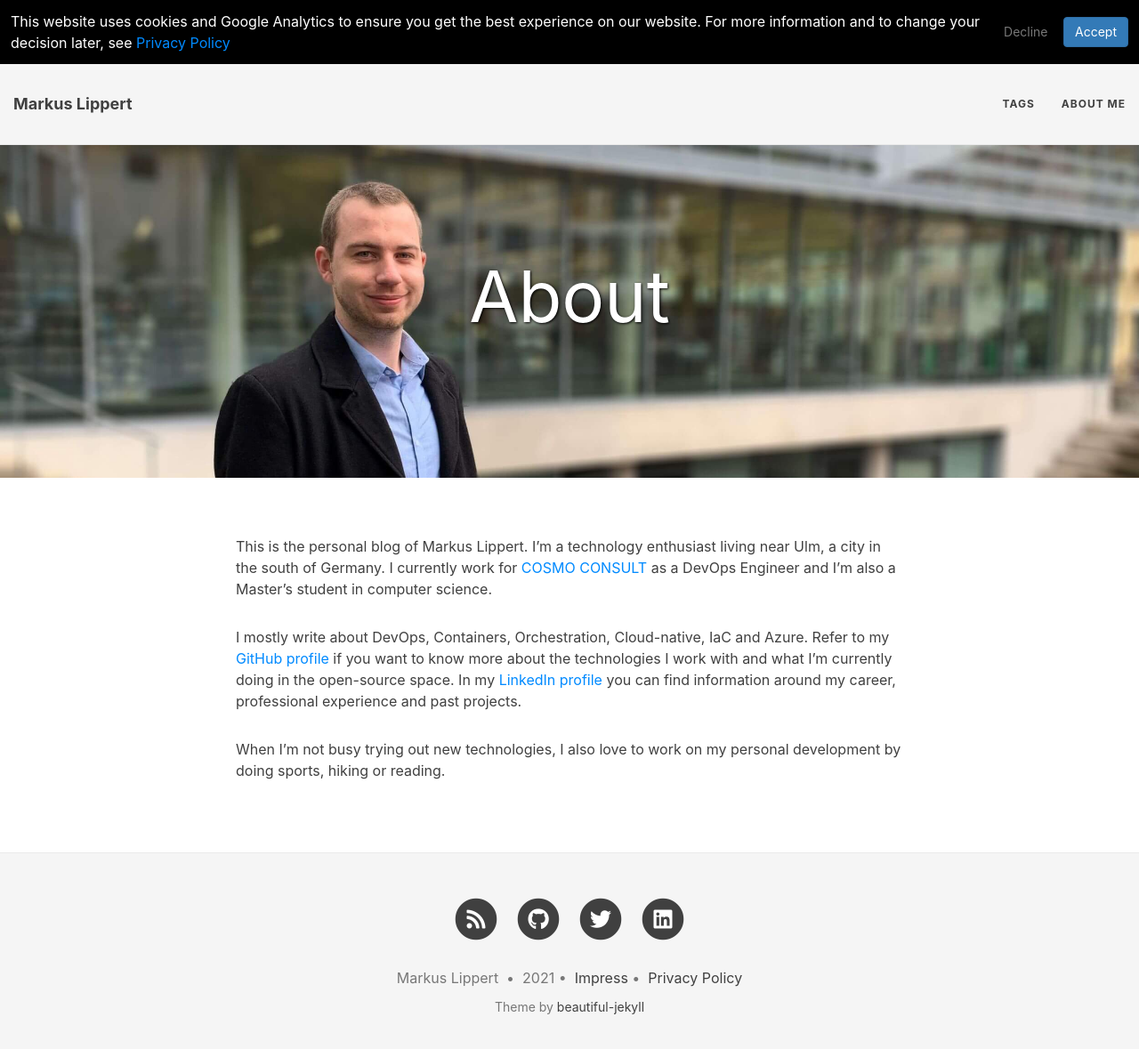
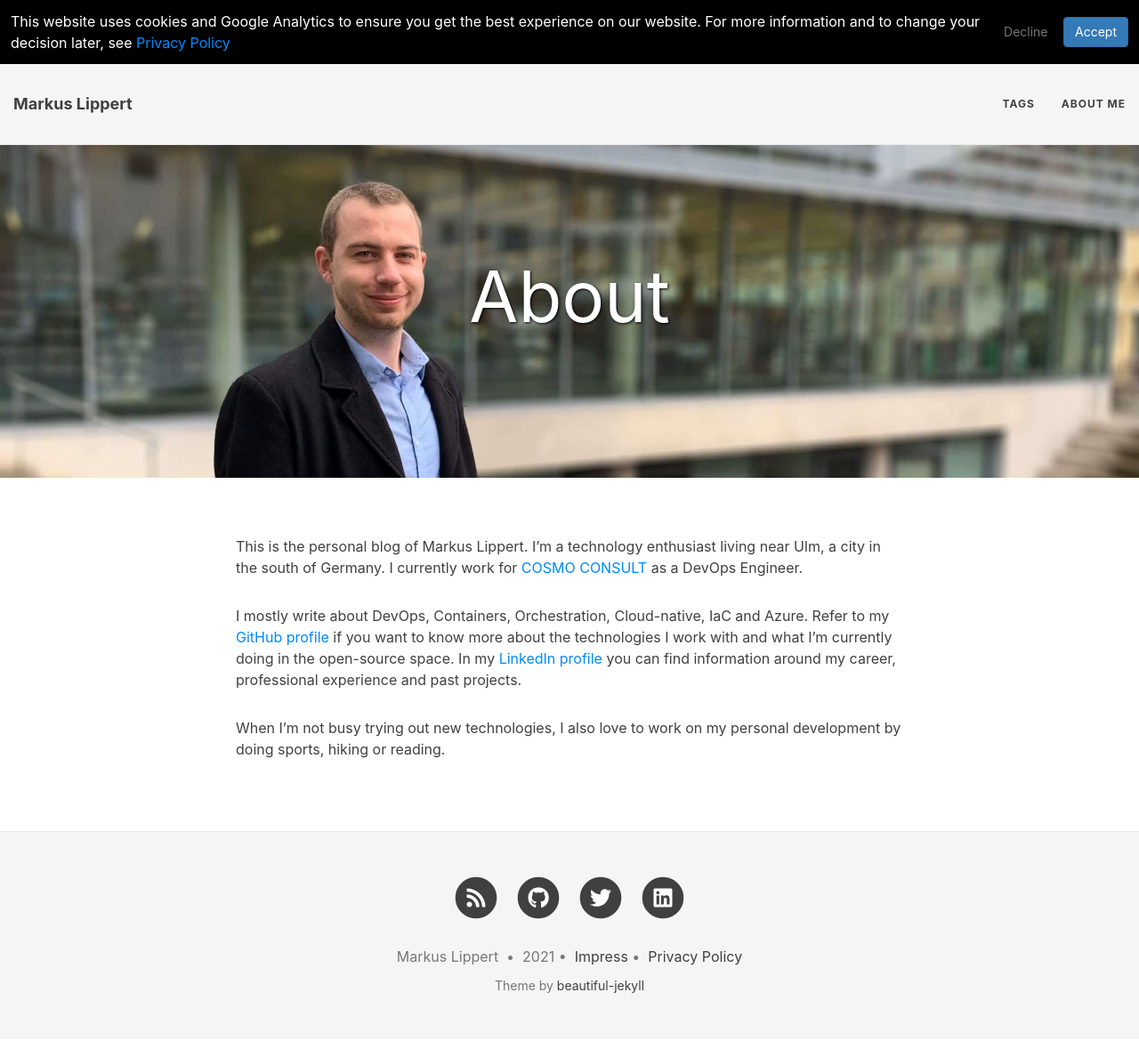
Before and after one commit to lippertmarkus/lippertmarkus.github.io, a Jekyll site: the page built from about.md, in a window 1280 px wide and 1192 px high. Shown: the top 1179 px of the window at 89% size. Built offline with Jekyll 4.4.1, drawn with Linux system fonts in a browser that asks for light colours.

Commit message:
update about

```diff
--- a/about.md
+++ b/about.md
@@ -4,7 +4,7 @@ title: About
 bigimg: /img/about-big.jpg
 ---
 
-This is the personal blog of Markus Lippert. I'm a technology enthusiast living near Ulm, a city in the south of Germany. I currently work for [COSMO CONSULT](https://cosmoconsult.com) as a DevOps Engineer and I'm also a Master's student in computer science.
+This is the personal blog of Markus Lippert. I'm a technology enthusiast living near Ulm, a city in the south of Germany. I currently work for [COSMO CONSULT](https://cosmoconsult.com) as a DevOps Engineer.
 
 I mostly write about DevOps, Containers, Orchestration, Cloud-native, IaC and Azure. Refer to my [GitHub profile](https://github.com/lippertmarkus) if you want to know more about the technologies I work with and what I'm currently doing in the open-source space. In my [LinkedIn profile](https://www.linkedin.com/in/lippertmarkus/) you can find information around my career, professional experience and past projects.
 
```
